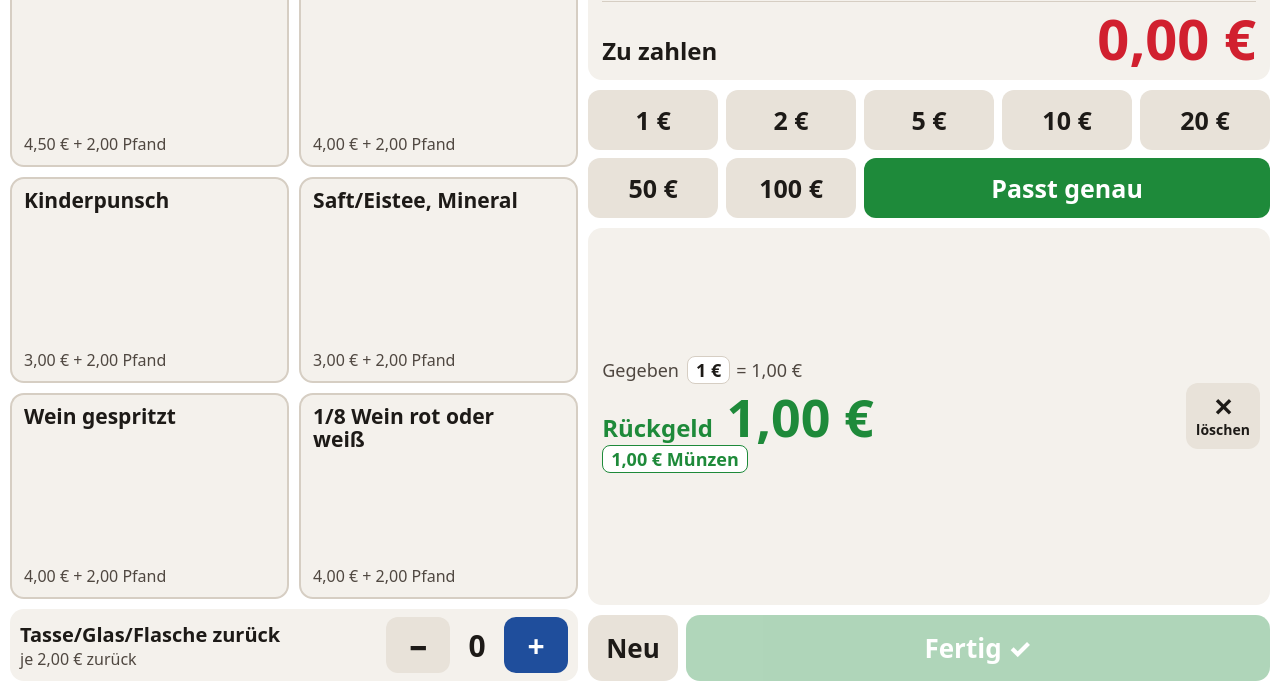
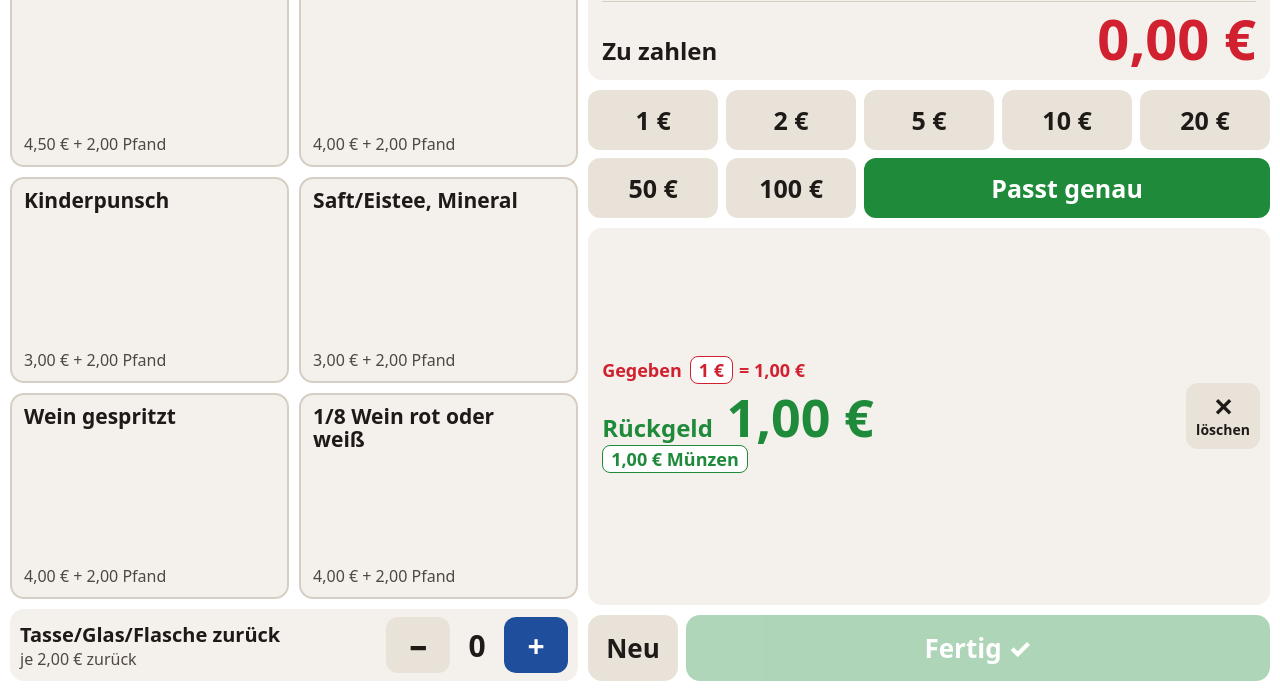
Before and after one commit to danielpiazzi/kassa, a plain HTML site: page index.html in a window 1280 px wide. Both pictures are taken after a click on the button "1 €". Shown: the part 109-800 px from the top of the page. Drawn offline with Linux system fonts and the light colour scheme.

Commit message:
Gegeben rot darstellen

```diff
--- a/index.html
+++ b/index.html
@@ -76,7 +76,8 @@
   .change .notes span,.change .bd span{display:inline-block;background:#fff;border:1px solid var(--line);border-radius:8px;
     padding:1px 8px;margin:0 6px 4px 0;font-size:18px;font-weight:700}
   .change .bd span{border-color:var(--green);color:var(--green)}
-  .change .notes em{font-style:normal;font-size:18px;color:var(--muted);margin-right:8px}
+  .change .notes span{border-color:var(--accent);color:var(--accent)}
+  .change .notes em{font-style:normal;font-size:18px;font-weight:700;color:var(--accent);margin-right:8px}
   .change .c.ok{color:var(--green)} .change .c.miss{color:var(--red)}
 
   .bottom{display:grid;grid-template-columns:auto 1fr;grid-gap:8px}
--- a/sw.js
+++ b/sw.js
@@ -1,5 +1,5 @@
 // Offline-Cache: nach dem ersten Laden läuft die App ohne Internet.
-var CACHE = "kassa-v13";
+var CACHE = "kassa-v14";
 var FILES = ["./", "./index.html", "./manifest.webmanifest", "./icon-192.png", "./icon-512.png", "./logo.png"];
 
 self.addEventListener("install", function (e) {
```
